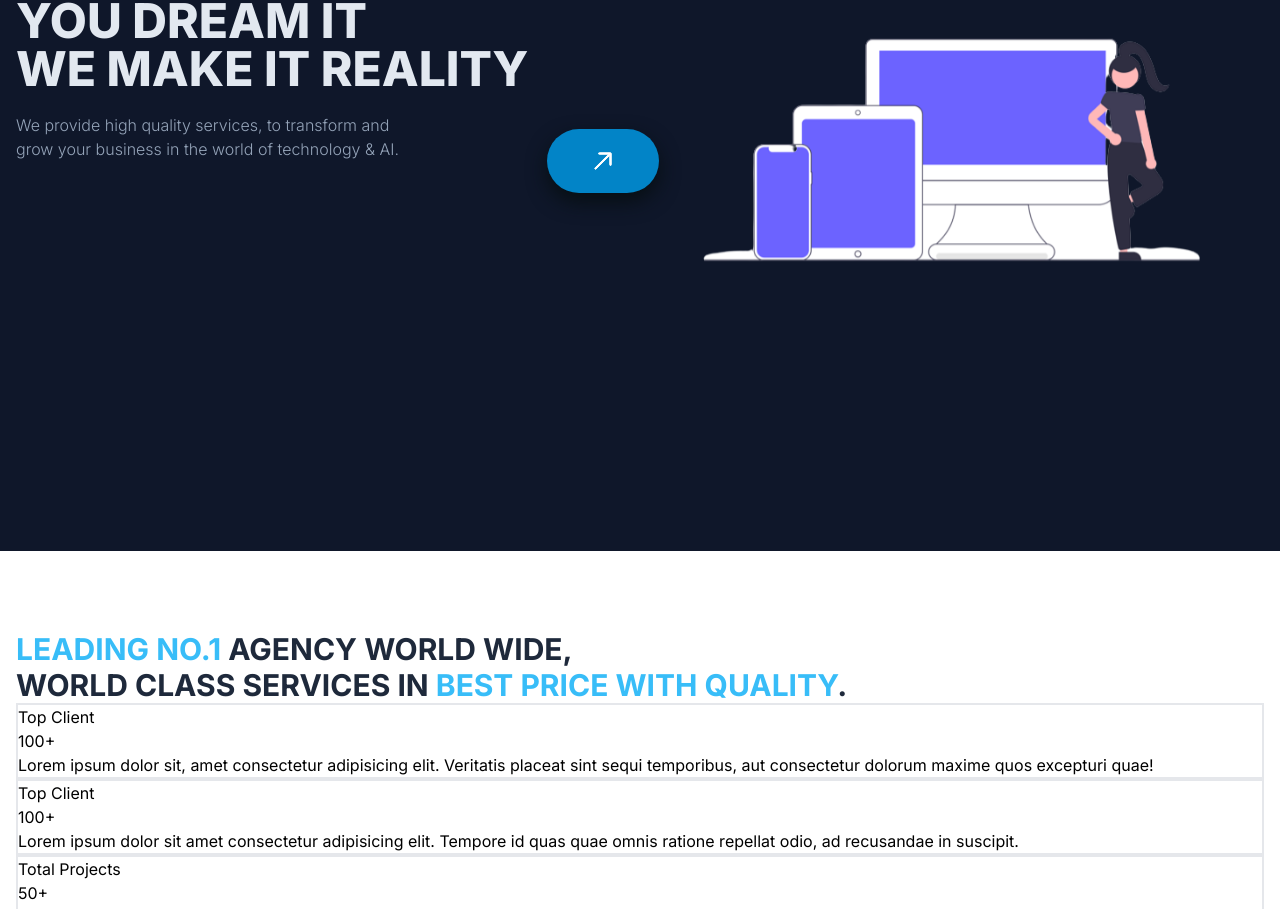
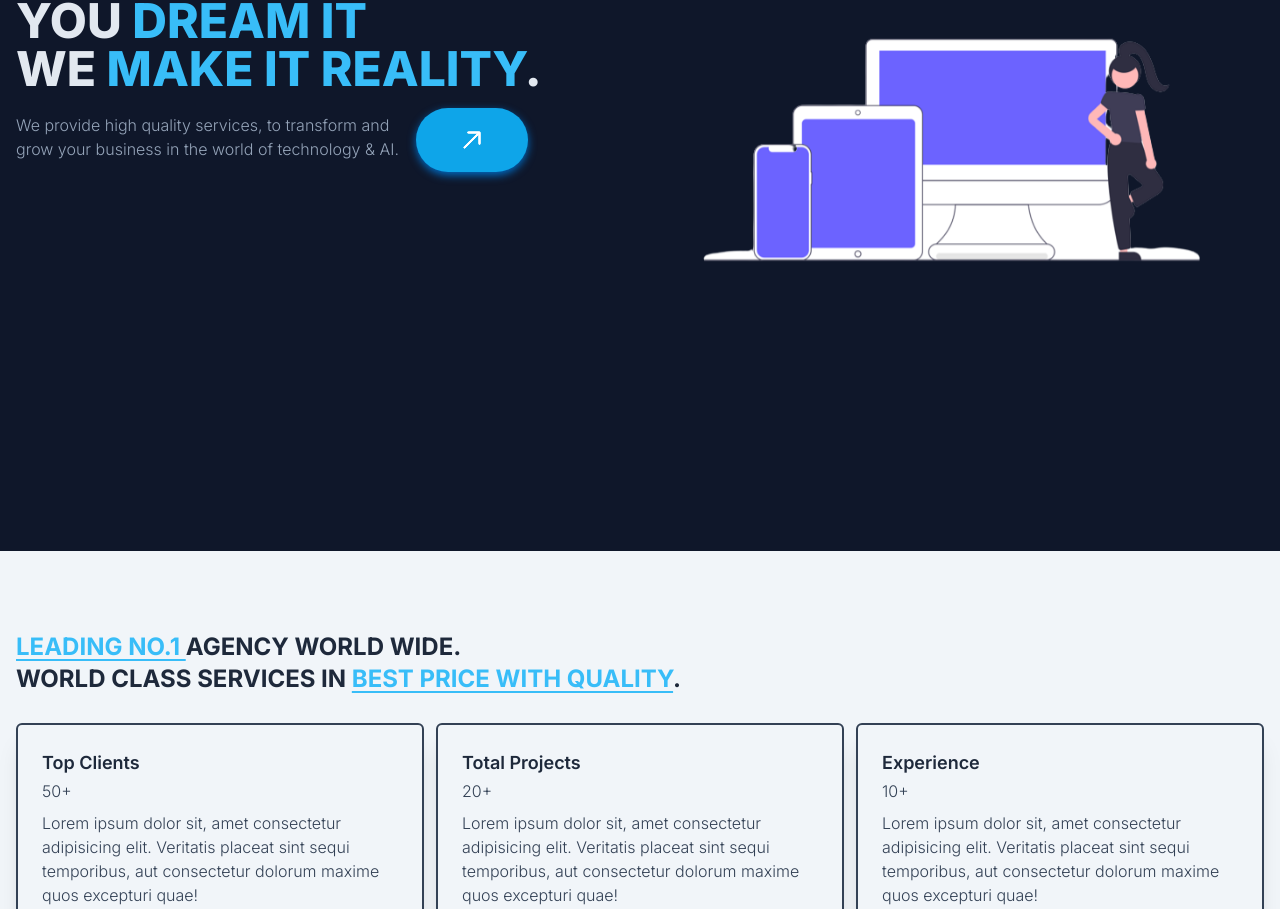
Before and after one commit to MateenTech/cubbix-website, a Next.js app: page / in a window 1280 px wide. Shown: the part 313-1222 px from the top of the page. Built offline with nearby package versions, Linux system fonts and the light colour scheme.

Commit message:
about component changes

```diff
--- a/app/components/About/About.jsx
+++ /dev/null
@@ -1,37 +0,0 @@
-import React from 'react'
-
-export const About = () => {
-  return (
-    <section id='about' className=''>
-      <div className='w-full xl:max-w-7xl mx-auto px-4 py-20'>
-
-        <p className='uppercase font-bold text-3xl text-slate-800 max-sm:text-center'>
-          <span className='  text-sky-400'>Leading No.1 </span> Agency world wide, <br />world class services in <span className='text-sky-400'>best price with quality</span>.
-        </p>
-
-        <div className=' border-2 max-md:mb-3'>
-          <h3>Top Client</h3>
-          <span>100+</span>
-          <p>
-            Lorem ipsum dolor sit, amet consectetur adipisicing elit. Veritatis placeat sint sequi temporibus, aut consectetur dolorum maxime quos excepturi quae!
-          </p>
-        </div>
-        <div className=' border-2 max-md:mb-3'>
-          <h3>Top Client</h3>
-          <span>100+</span>
-          <p>
-            Lorem ipsum dolor sit amet consectetur adipisicing elit. Tempore id quas quae omnis ratione repellat odio, ad recusandae in suscipit.
-          </p>
-        </div>
-        <div className=' border-2 max-md:mb-3'>
-          <h3>Total Projects</h3>
-          <span>50+</span>
-          <p>
-            Lorem ipsum dolor sit amet consectetur adipisicing elit. Rem, maiores cum? Odio, voluptate incidunt reprehenderit magnam nesciunt eos, molestiae nobis, eaque dolore praesentium quaerat dolorem tempore soluta eligendi blanditiis minima!
-          </p>
-        </div>
-
-      </div>
-    </section>
-  )
-};
--- /dev/null
+++ b/app/components/About/About.tsx
@@ -0,0 +1,39 @@
+import { AboutUI } from "@/types";
+import { infos } from '../../../public/data';
+import { info } from "console";
+
+export const About = () => {
+  return (
+    <section id='about' className=' bg-slate-100'>
+      <div className='w-full xl:max-w-7xl mx-auto px-4 py-20'>
+
+        <p className='uppercase font-bold text-2xl text-slate-800 max-sm:text-center'>
+          <span className='  text-sky-400 underline underline-offset-4'>Leading No.1 </span> Agency world wide. <br />world class services in <span className='text-sky-400 underline underline-offset-4'>best price with quality</span>.
+        </p>
+
+        <div className='my-7 [&>*:not(:last-child)]:mb-6 md:grid md:grid-cols-3 md:[&>*:not(:last-child)]:mb-0 md:gap-3'>
+
+
+          {
+            infos.map<JSX.Element>(({ title, total, descp }) => {
+              return (
+                <div className=' border-2 rounded-md p-6 border-slate-700 hover:bg-slate-800 hover:cursor-pointer
+                 shadow-xl group'
+                  key={title}
+                >
+                  <h3 className=" font-semibold mb-0.5 text-slate-800 group-hover:text-sky-400 text-lg">{title}</h3>
+                  <p className="mb-2 font-light text-slate-700 group-hover:text-slate-300">{total}+</p>
+                  <p className="text-slate-700 font-light text-md group-hover:text-slate-300">
+                    {descp}
+                  </p>
+                </div>
+              )
+            })
+          }
+
+        </div>
+
+      </div>
+    </section>
+  )
+};
--- a/app/components/Button/Button.module.css
+++ b/app/components/Button/Button.module.css
@@ -1,7 +1,7 @@
 .shadow {
-    box-shadow: 0px 0.55rem 20px 0px rgb(7, 15, 19);
+    box-shadow: 0 0.20rem 0.50rem  #006cc5;
 }
 
 .shadow:active {
-    box-shadow: 0px -0.80rem 5px 2px rgb(43, 77, 105) inset;
+    box-shadow: none;
 }
--- a/app/components/Button/Button.tsx
+++ b/app/components/Button/Button.tsx
@@ -8,7 +8,7 @@ type ButtonClassProp = {
 
 export const Button = ({customClass}: ButtonClassProp) => {
   return (
-    <button className={`text-2xl bg-sky-600 text-white border-none p-3 rounded-xl ${customClass}
+    <button className={`text-2xl bg-sky-500 text-white border-none p-3 rounded-xl ${customClass}
     ${styles.shadow}`} >
       <HiArrowUpRight className="stroke-1"/>
     </button>
--- a/app/components/Hero/Hero.tsx
+++ b/app/components/Hero/Hero.tsx
@@ -1,7 +1,8 @@
+'use client'
 import { Button } from '../Button/Button';
 import device from '../../../public/assets/responsive-devices-removebg-preview.png';
 import { CustomImage } from '../Image/CustomImage';
-
+import { motion } from 'framer-motion';
 
 export const Hero = () => {
     return (
@@ -10,9 +11,8 @@ export const Hero = () => {
         h-full min-h-screen w-full
         xl:grid
         xl:place-content-center'
-        id='home'
         >
-            <main className='w-full xl:max-w-7xl mx-auto px-4 py-20
+            <main id='home' className='w-full xl:max-w-7xl mx-auto px-4 py-20
             xl:grid
             xl:grid-cols-2
             xl:place-content-center
@@ -25,10 +25,11 @@ export const Hero = () => {
                 ' />
 
                 {/* Hero Info */}
+
                     <div className='text-center xl:text-left max-md:p-12
                 xl:row-span-full relative'>
                         <h1 className='xl:text-5xl text-4xl max-md:text-3xl font-extrabold mb-2 uppercase text-slate-200
-                    max-[425px]:text-2xl max-[300px]:text-xl'>You dream it <br/> We make it reality</h1>
+                    max-[425px]:text-2xl max-[300px]:text-xl'>You <span className=' text-sky-400'>dream it </span> <br /> We <span className='text-sky-400'>make it reality</span>.</h1>
                         <p className='max-md:mb-6 text-md  font-light text-slate-400 w-[345px] mx-auto my-5
                     xl:ml-0
                     xl:w-96
@@ -37,8 +38,9 @@ export const Hero = () => {
                             We provide high quality services,
                             to transform and grow your business in the world of technology & AI.
                         </p>
-                    <Button customClass={`w-40 mx-auto flex items-center justify-center xl:absolute top-[43%] right-[-3%]  xl:rounded-full xl:h-16 xl:w-28 cursor-pointer`} />
+                        <Button customClass={`w-40 mx-auto flex items-center justify-center xl:absolute top-[36%] right-[18%]  xl:rounded-full xl:h-16 xl:w-28 cursor-pointer`} />
                     </div>
+
             </main>
         </div>
     )
--- a/app/components/Navbar/Navbar.tsx
+++ b/app/components/Navbar/Navbar.tsx
@@ -16,14 +16,14 @@ export const Navbar = () => {
   }
 
   return (
-    <header className='w-full sticky top-[0]  bg-slate-50 z-100'>
+    <header className='w-full sticky top-[0]  bg-slate-50 z-100 shadow'>
       <nav
         className=' xl:max-w-7xl mx-auto px-4 py-3 flex items-center justify-between'
       >
         <h1
           className="cursor-pointer text-2xl font-extrabold"
         >
-          CUBBIX
+          <Link href={'#home'}>CU<span className=' text-sky-400'>BBIX</span></Link>
         </h1>
         <ul
           className={`flex items-center [&>*:not(:last-child)]:mr-2  hover:[&>*]:cursor-pointer [&>*]:px-4 [&>*]:py-2 [&>*]:rounded-md hover:[&>*]:text-slate-200
@@ -37,8 +37,8 @@ export const Navbar = () => {
           max-sm:fixed
            z-100
           max-sm:right-[5%]
-          max-sm:top-[9%]
-
+          max-sm:top-[10%]
+          max-sm:shadow
           max-sm:h-56
           max-sm:w-52
 
--- a/package.json
+++ b/package.json
@@ -15,6 +15,7 @@
     "autoprefixer": "10.4.15",
     "eslint": "8.47.0",
     "eslint-config-next": "13.4.19",
+    "framer-motion": "^10.16.1",
     "next": "13.4.19",
     "postcss": "8.4.28",
     "react": "18.2.0",
--- /dev/null
+++ b/public/data.js
@@ -0,0 +1,17 @@
+export const infos = [
+    {
+        title: "Top Clients",
+        total: 50,
+        descp: "Lorem ipsum dolor sit, amet consectetur adipisicing elit. Veritatis placeat sint sequi temporibus, aut consectetur dolorum maxime quos excepturi quae!",
+    },
+    {
+        title: "Total Projects",
+        total: 20,
+        descp: "Lorem ipsum dolor sit, amet consectetur adipisicing elit. Veritatis placeat sint sequi temporibus, aut consectetur dolorum maxime quos excepturi quae!",
+    },
+    {
+        title: "Experience",
+        total: 10,
+        descp: "Lorem ipsum dolor sit, amet consectetur adipisicing elit. Veritatis placeat sint sequi temporibus, aut consectetur dolorum maxime quos excepturi quae!"
+    }
+];
--- /dev/null
+++ b/types.ts
@@ -0,0 +1,5 @@
+export type AboutUI = {
+    head: string;
+    total: number;
+    descp: string;
+}
```
Also changed, not shown: 1 other file (tests, documents, lock files or other folders). Lines whose indentation alone changed are shown as unchanged.
